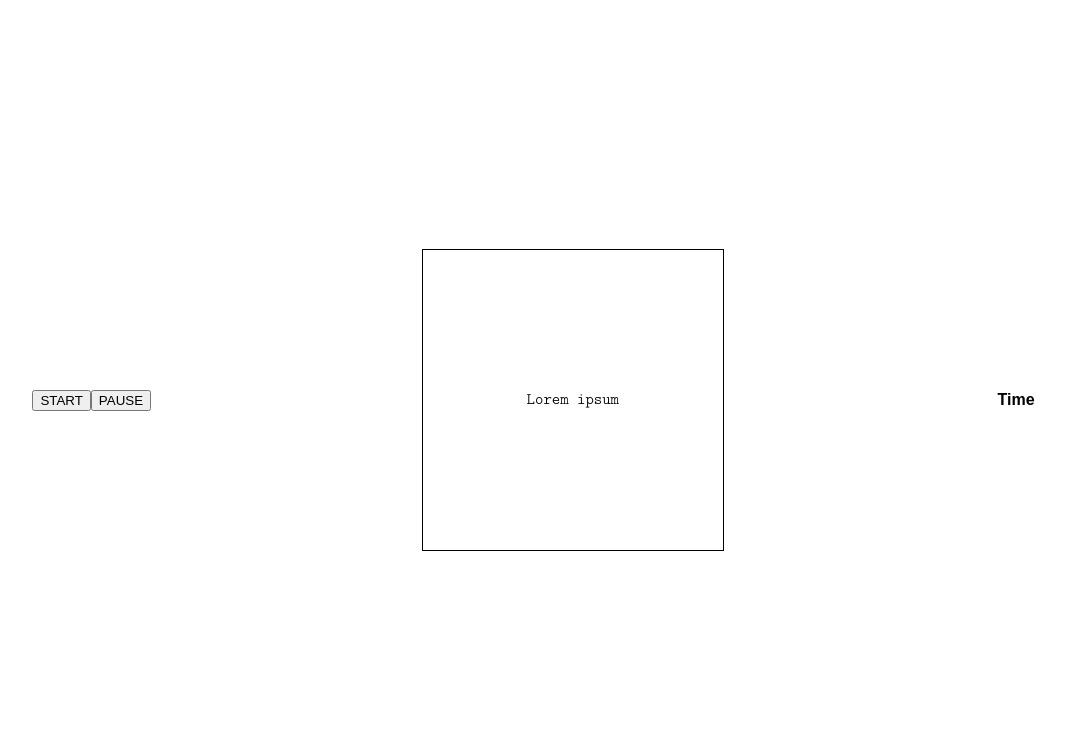
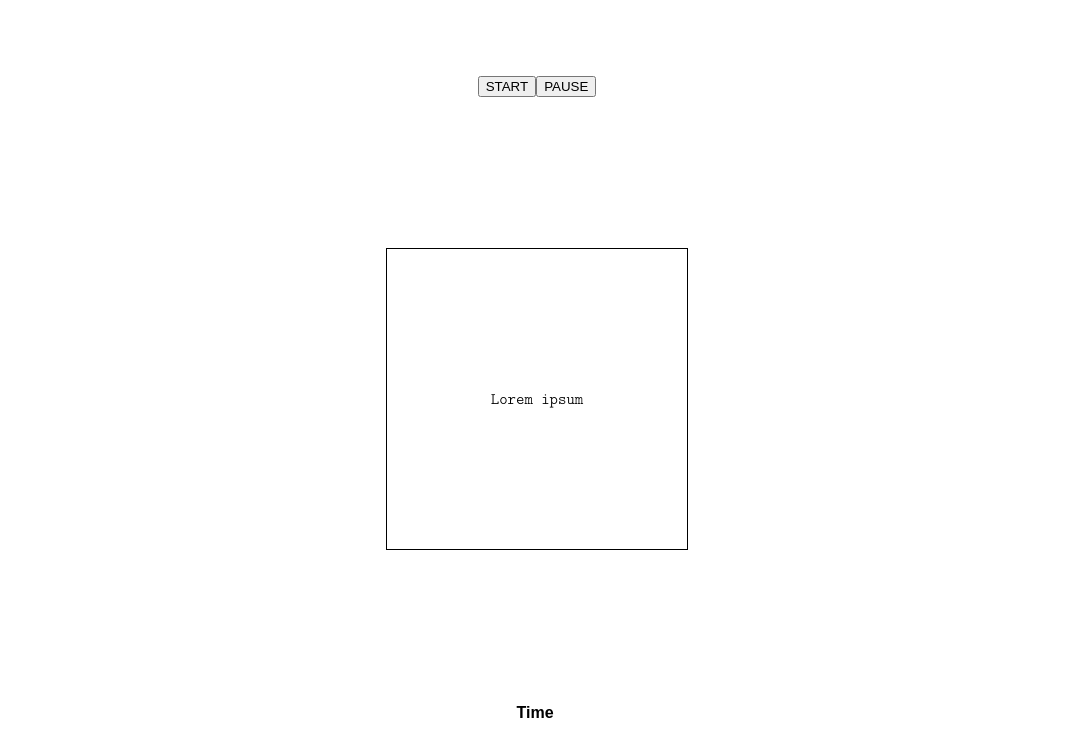
Before and after one commit to adaszyn/rsvp-reader-emulator, a React (Create React App) app: page / in a window 1280 px wide. Shown: the top 756 px of the page, without its empty margins (103-1168 px from the left). Built offline with nearby package versions, Linux system fonts and the light colour scheme.

Commit message:
App component styling fixes - centering text without flex

```diff
--- a/src/components/App/App.css
+++ b/src/components/App/App.css
@@ -5,4 +5,5 @@
   justify-content: space-around;
   align-content: center;
   align-items: center;
+  flex-direction: column;
 }
--- a/src/components/Screen/Screen.css
+++ b/src/components/Screen/Screen.css
@@ -1,8 +1,6 @@
 .screen {
     border: 1px solid black;
-    display: flex;
-    align-items: center;
-    justify-content: center;
+    text-align: center;
 }
 .screen > .text.sans-serif {
     font-family: ComputerModernSansSerif, sans-serif;
--- a/src/components/Screen/Screen.js
+++ b/src/components/Screen/Screen.js
@@ -48,7 +48,7 @@ export default class Screen extends Component {
     const { width, height } = this.props;
     const textClassName = `text ${this.props.serif ? "serif" : "sans-serif"}`;
     return (
-      <div style={{ height, width }} className="screen">
+      <div style={{ height, width, lineHeight: `${height}px` }} className="screen">
         <span className={textClassName}>
           {this.state.words[this.state.currentWordIndex]}
         </span>
```
